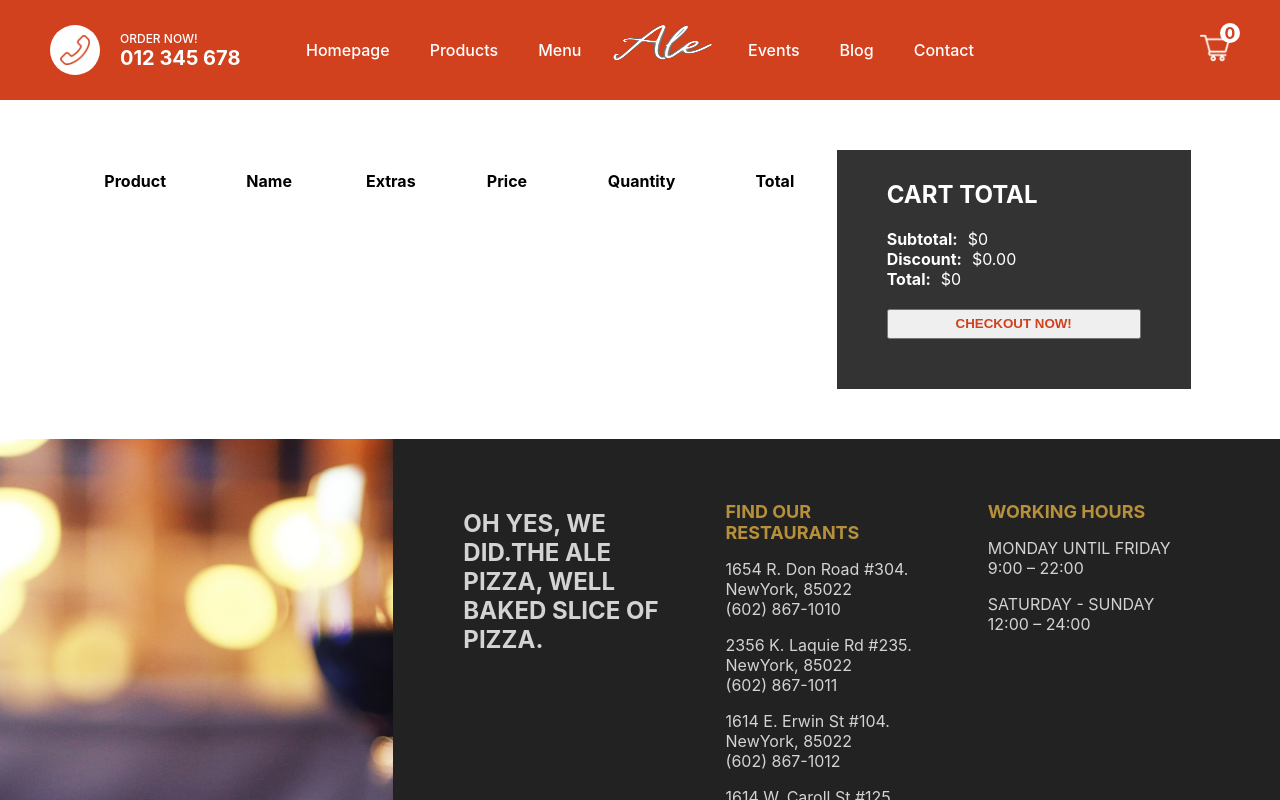
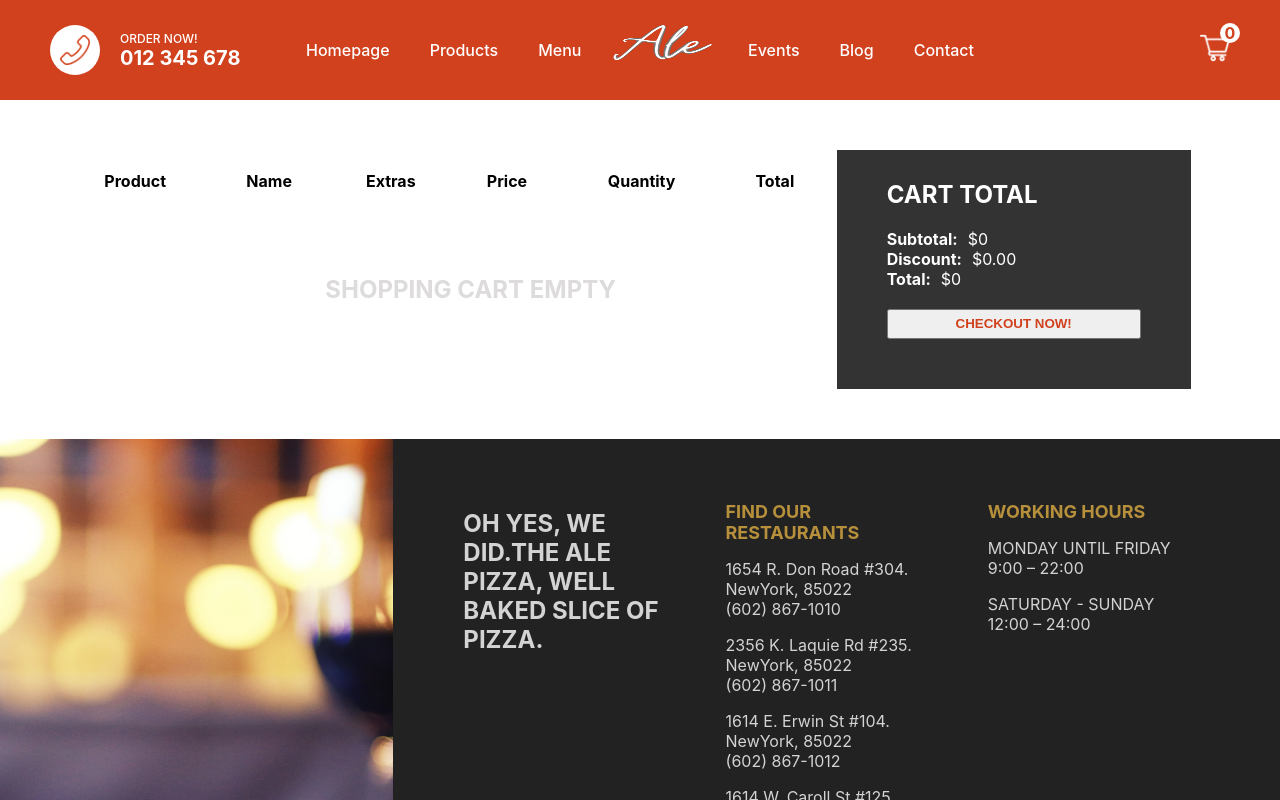
Before and after one commit to Alek30k/F-Pizzas, a Next.js app: page /cart in a window 1280 px wide. Shown: the top 800 px of the page. Built offline with nearby package versions, Linux system fonts and the light colour scheme.

Commit message:
last commit

```diff
--- a/pages/cart.jsx
+++ b/pages/cart.jsx
@@ -18,6 +18,9 @@ const Cart = () => {
             <th>Quantity</th>
             <th>Total</th>
           </tr>
+          {!cart.products[0] && (
+            <span className={styles.empty}>SHOPPING CART EMPTY</span>
+          )}
           {cart.products.map((product) => (
             <tr className={styles.tr} key={product._id}>
               <td>
--- a/styles/Cart.module.css
+++ b/styles/Cart.module.css
@@ -11,6 +11,15 @@
   flex: 1;
 }
 
+.empty {
+  color: rgb(221, 219, 219);
+  position: absolute;
+  top: 125px;
+  left: 35%;
+  font-size: 24px;
+  font-weight: bold;
+}
+
 .imgContainer {
   width: 100px;
   height: 100px;
@@ -20,6 +29,7 @@
 .table {
   width: 100%;
   border-spacing: 20px;
+  position: relative;
 }
 
 .name {
```
